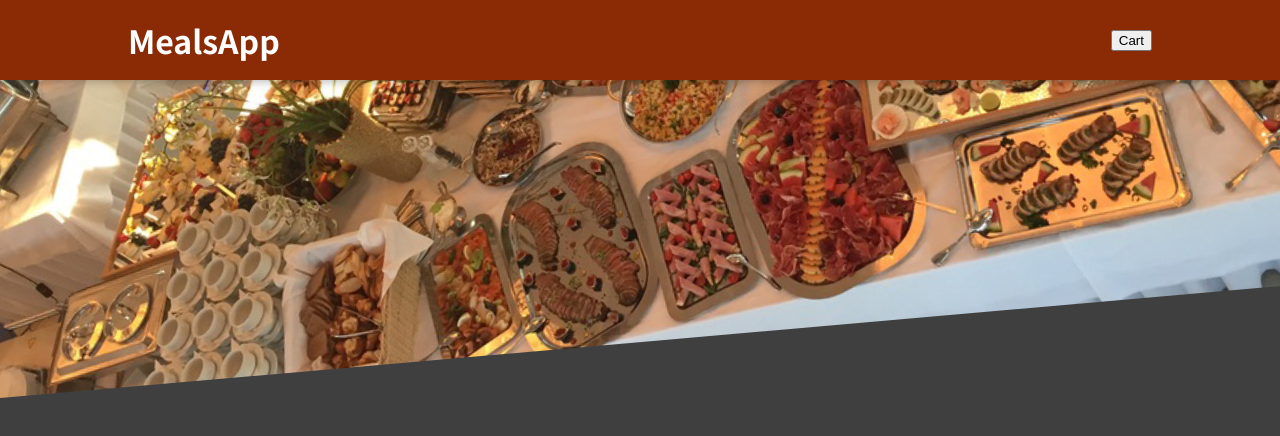
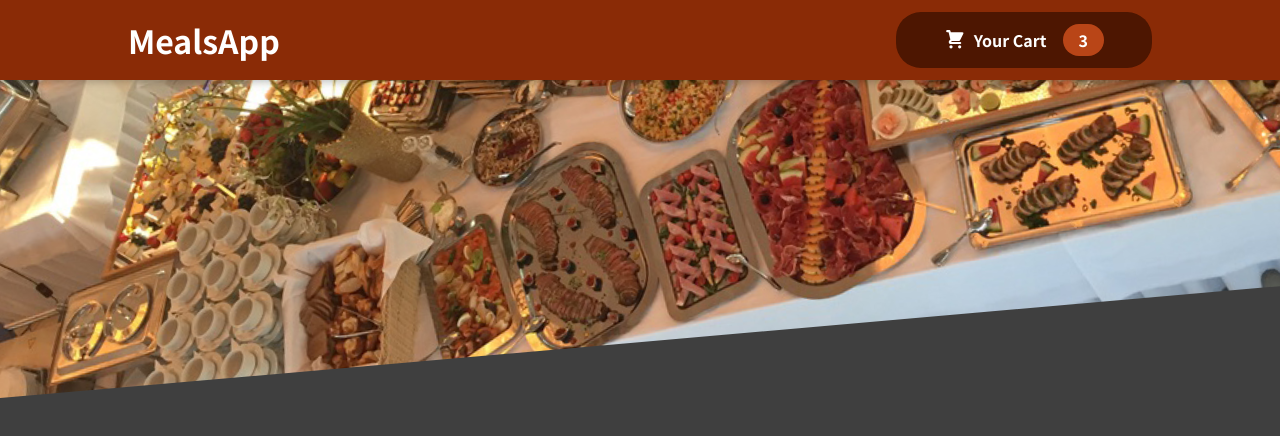
Before and after one commit to my-react-course-projects/meals-order-app, a React (Create React App) app: page / in a window 1280 px wide. Shown: the top 436 px of the page. Built offline with nearby package versions, Linux system fonts and the light colour scheme.

Commit message:
Create and Add The Cart Button Component

```diff
--- /dev/null
+++ b/src/components/Cart/CartIcon.js
@@ -0,0 +1,13 @@
+const CartIcon = () => {
+    return (
+      <svg
+        xmlns='http://www.w3.org/2000/svg'
+        viewBox='0 0 20 20'
+        fill='currentColor'
+      >
+        <path d='M3 1a1 1 0 000 2h1.22l.305 1.222a.997.997 0 00.01.042l1.358 5.43-.893.892C3.74 11.846 4.632 14 6.414 14H15a1 1 0 000-2H6.414l1-1H14a1 1 0 00.894-.553l3-6A1 1 0 0017 3H6.28l-.31-1.243A1 1 0 005 1H3zM16 16.5a1.5 1.5 0 11-3 0 1.5 1.5 0 013 0zM6.5 18a1.5 1.5 0 100-3 1.5 1.5 0 000 3z' />
+      </svg>
+    );
+  };
+
+  export default CartIcon;
--- a/src/components/Layout/Header.js
+++ b/src/components/Layout/Header.js
@@ -1,5 +1,6 @@
 import { Fragment } from 'react';
 
+import HeaderCartButton from './HeaderCartButton';
 import headerImage from '../../assets/meals.jpg';
 import classes from './Header.module.css';
 
@@ -8,7 +9,7 @@ const Header = props => {
         <Fragment>
             <header className={classes.header}>
                 <h1>MealsApp</h1>
-                <button>Cart</button>
+                <HeaderCartButton />
             </header>
             <div className={classes['main-image']}>
                 <img src={headerImage} alt='header-img' />
--- /dev/null
+++ b/src/components/Layout/HeaderCartButton.js
@@ -0,0 +1,16 @@
+import CartIcon from '../Cart/CartIcon';
+import classes from './HeaderCartButton.module.css';
+
+const HeaderCartButton = props => {
+    return (
+       <button className={classes.button}>
+            <span className={classes.icon}>
+                <CartIcon />
+            </span>
+            <span>Your Cart</span>
+            <span className={classes.badge}>3</span>
+       </button>
+    );
+};
+
+export default HeaderCartButton;
--- /dev/null
+++ b/src/components/Layout/HeaderCartButton.module.css
@@ -0,0 +1,59 @@
+.button {
+    cursor: pointer;
+    font: inherit;
+    border: none;
+    background-color: #4d1601;
+    color: white;
+    padding: 0.75rem 3rem;
+    display: flex;
+    justify-content: space-around;
+    align-items: center;
+    border-radius: 25px;
+    font-weight: bold;
+  }
+
+  .button:hover,
+  .button:active {
+    background-color: #2c0d00;
+  }
+
+  .icon {
+    width: 1.35rem;
+    height: 1.35rem;
+    margin-right: 0.5rem;
+  }
+
+  .badge {
+    background-color: #b94517;
+    padding: 0.25rem 1rem;
+    border-radius: 25px;
+    margin-left: 1rem;
+    font-weight: bold;
+  }
+
+  .button:hover .badge,
+  .button:active .badge {
+    background-color: #92320c;
+  }
+
+  .bump {
+    animation: bump 300ms ease-out;
+  }
+
+  @keyframes bump {
+    0% {
+      transform: scale(1);
+    }
+    10% {
+      transform: scale(0.9);
+    }
+    30% {
+      transform: scale(1.1);
+    }
+    50% {
+      transform: scale(1.15);
+    }
+    100% {
+      transform: scale(1);
+    }
+  }
```
